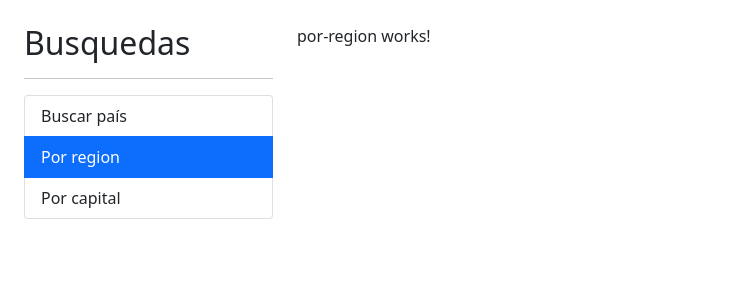
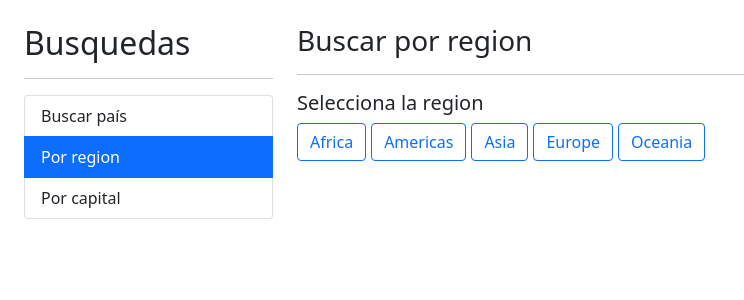
Before and after one commit to suriel1350/angular-paisesApp, an Angular app: page /region in a window 1280 px wide. Shown: the top 300 px of the page, without its empty margins (0-744 px from the left). Built offline with nearby package versions, Linux system fonts and the light colour scheme.

Commit message:
project-paises_app add: add PorRegion content and process

```diff
--- a/src/app/pais/pages/por-region/por-region.component.html
+++ b/src/app/pais/pages/por-region/por-region.component.html
@@ -1 +1,26 @@
-<p>por-region works!</p>
+<h3>Buscar por region <small> {{ regionActiva | titlecase }} </small></h3>
+<hr>
+
+<h5>Selecciona la region</h5>
+
+<div class="row">
+    <div class="col">
+
+        <!-- [class.btn-primary]="region === regionActiva" -->
+        <!-- [ngClass]="{
+                    'btn-primary': regionActiva === region,
+                    'btn-outline-primary': regionActiva !== region
+                }"-->
+        <button *ngFor="let region of regiones"
+                [class]="getClaseCSS( region )"
+                (click)="activarRegion( region )">
+            {{ region | titlecase }}
+        </button>
+    </div>
+</div>
+
+<div *ngIf="paises.length > 0" class="row">
+    <div class="col">
+        <app-pais-tabla [paises]="paises"></app-pais-tabla>
+    </div>
+</div>
--- a/src/app/pais/pages/por-region/por-region.component.ts
+++ b/src/app/pais/pages/por-region/por-region.component.ts
@@ -1,16 +1,39 @@
-import { Component, OnInit } from '@angular/core';
+import { Component } from '@angular/core';
+import { Country } from '../../interfaces/pais.interface';
+import { PaisService } from '../../services/pais.service';
 
 @Component({
   selector: 'app-por-region',
   templateUrl: './por-region.component.html',
-  styles: [
+  styles: [`
+    button{
+      margin-right: 5px;
+    }
+  `
   ]
 })
-export class PorRegionComponent implements OnInit {
+export class PorRegionComponent {
 
-  constructor() { }
+  regiones: string[] = ['africa', 'americas', 'asia','europe', 'oceania'];
+  regionActiva: string = '';
+  paises: Country[] = [];
 
-  ngOnInit(): void {
+  constructor( private paisService: PaisService ) { }
+
+  getClaseCSS( region: string ): string {
+    return (region === this.regionActiva) ? 'btn btn-primary' : 'btn btn-outline-primary';
+  }
+
+  activarRegion( region: string ) {
+
+    if( region === this.regionActiva ) { return; }
+    this.regionActiva = region;
+    this.paises = [];
+
+    this.paisService.buscarRegion( region )
+      .subscribe( paises => {
+        this.paises = paises;
+      });
   }
 
 }
--- a/src/app/pais/services/pais.service.ts
+++ b/src/app/pais/services/pais.service.ts
@@ -30,4 +30,9 @@ export class PaisService {
     const url = `${ this.apiUrl }/alpha/${ id }`;
     return this.http.get<Country>( url );
   }
+
+  buscarRegion( region: string ): Observable<Country[]> {
+    const url = `${ this.apiUrl }/region/${ region }`;
+    return this.http.get<Country[]>( url );
+  }
 }
```
